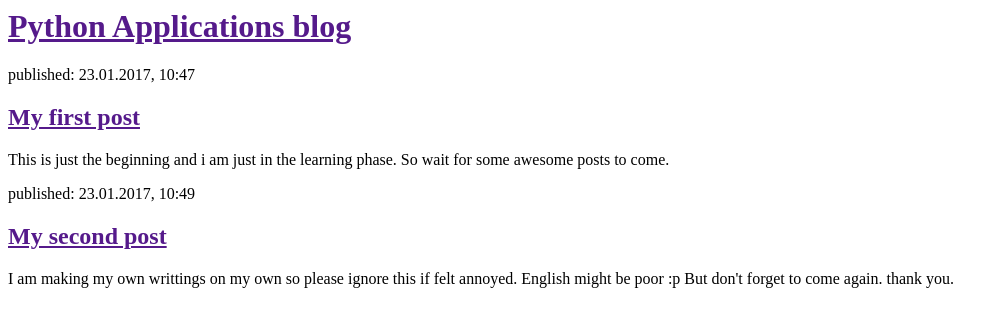
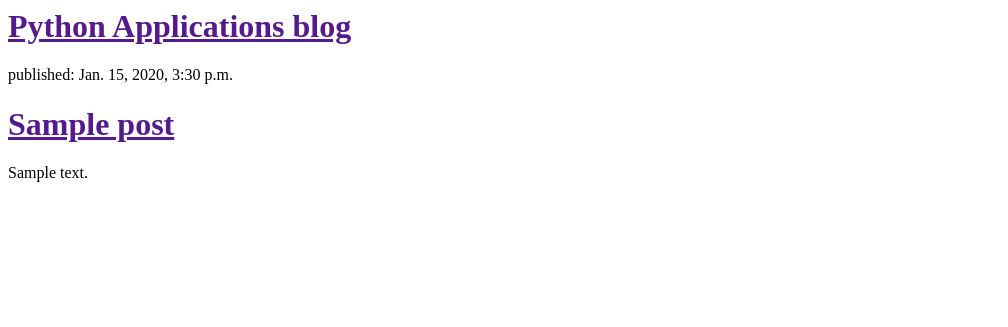
Before and after one commit to AshishRawat31/DjangoBlog, a Django app: template blog/templates/blog/post_list.html in a window 1280 px wide. Shown: the top 327 px of the page, without its empty margins (0-1008 px from the left). Run offline with Django 3.2, Linux system fonts and the light colour scheme; the template is opened without the code that fills it: values that come from a table or form of the project are taken from there, others are empty; tables that the repository leaves empty hold one stand-in row (values such as "Sample post").

Commit message:
Modified templates to display posts from database.

```diff
--- a/blog/templates/blog/post_list.html
+++ b/blog/templates/blog/post_list.html
@@ -7,16 +7,12 @@
             <h1><a href="">Python Applications blog</a></h1>
         </div>
 
+        {% for post in posts %}
         <div>
-            <p>published: 23.01.2017, 10:47</p>
-            <h2><a href="">My first post</a></h2>
-            <p>This is just the beginning and i am just in the learning phase. So wait for some awesome posts to come.</p>
+            <p>published: {{ post.published_date }}</p>
+            <h1><a href="">{{ post.title }}</a></h1>
+            <p>{{ post.text|linebreaksbr }}</p>
         </div>
-
-        <div>
-            <p>published: 23.01.2017, 10:49</p>
-            <h2><a href="">My second post</a></h2>
-            <p>I am making my own writtings on my own so please ignore this if felt annoyed. English might be poor :p But don't forget to come again. thank you.</p>
-        </div>
+        {% endfor %}
     </body>
 </html>
--- a/blog/views.py
+++ b/blog/views.py
@@ -1,5 +1,8 @@
 from django.shortcuts import render
+from django.utils import timezone
+from .models import Post
 
 # Create your views here.
 def post_list(request):
-  return render(request,'blog/post_list.html',{})
+  posts = Post.objects.filter(published_date__lte=timezone.now()).order_by('published_date')
+  return render(request,'blog/post_list.html',{'posts': posts})
```
